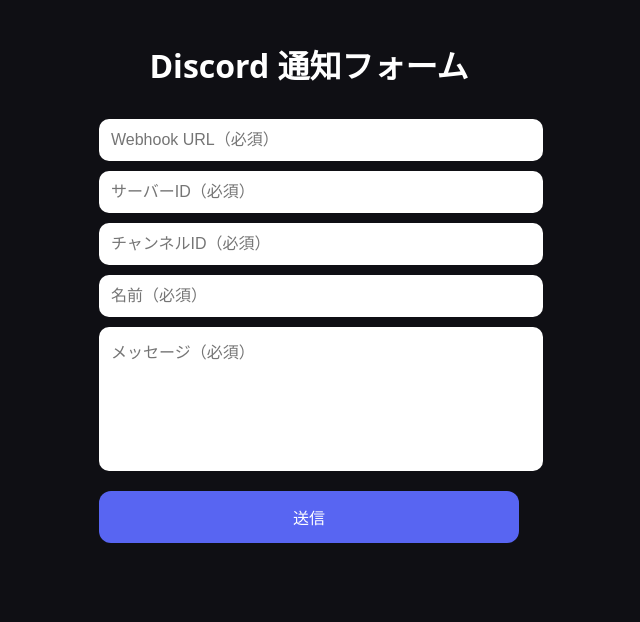
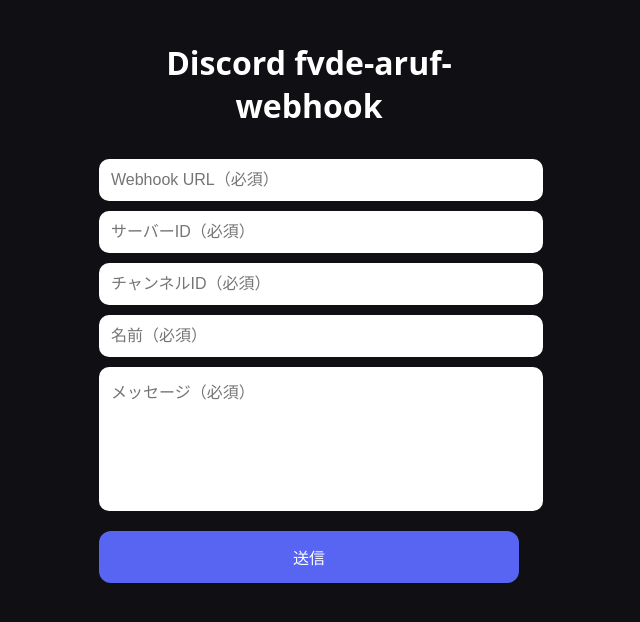
Before and after one commit to n4gjb94z2r-cell/fvde-aruf-webhook, a plain HTML site: page index.html in a window 1280 px wide. Shown: the whole page, without its empty margins (331-971 px from the left). Drawn offline with Linux system fonts and the light colour scheme.

Commit message:
index.html

```diff
--- a/index.html
+++ b/index.html
@@ -8,7 +8,7 @@
 </head>
 <body>
   <div class="container">
-    <h1>Discord 通知フォーム</h1>
+    <h1>Discord fvde-aruf-webhook</h1>
 
     <input id="webhook" placeholder="Webhook URL（必須）">
     <input id="server" placeholder="サーバーID（必須）">
```
